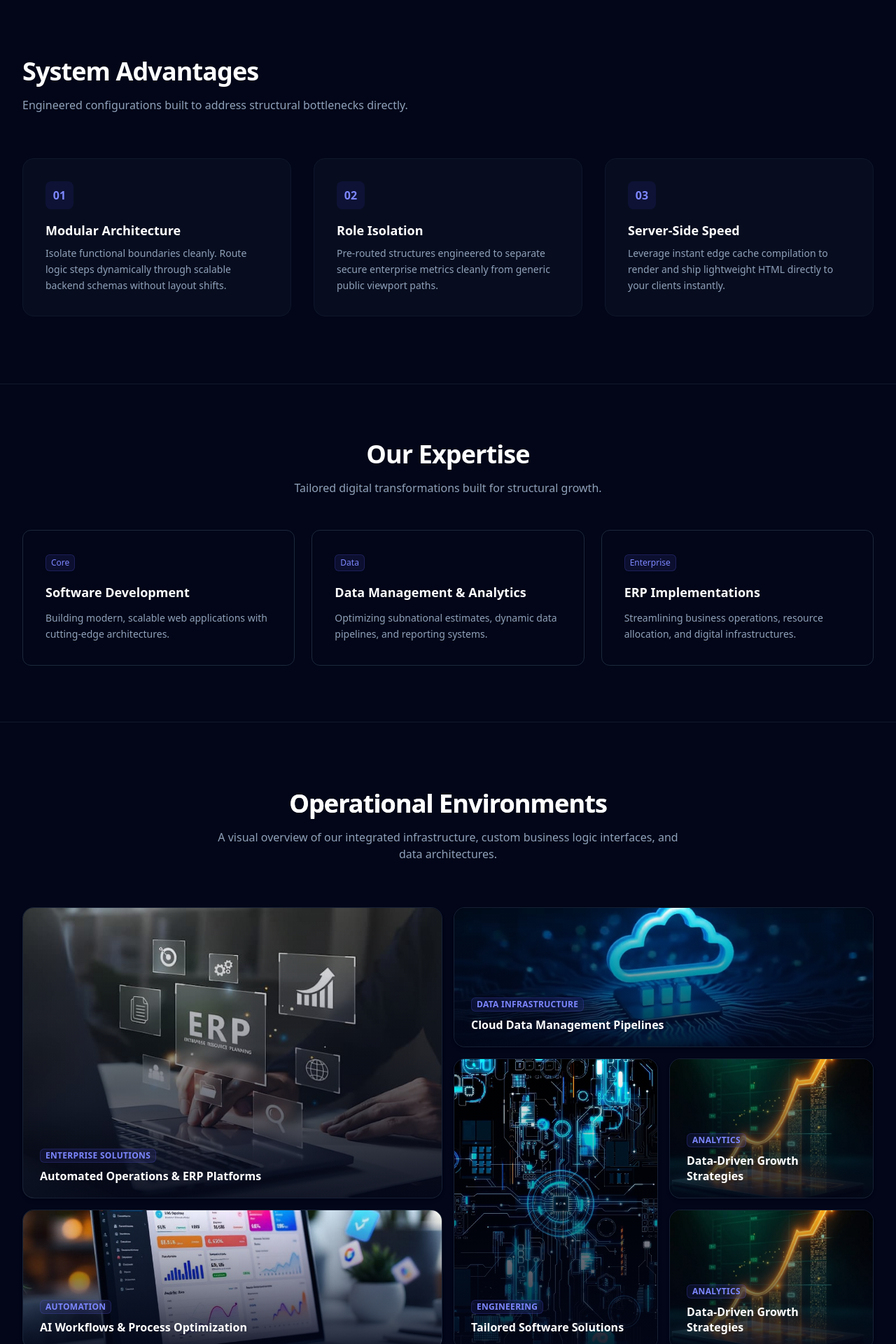
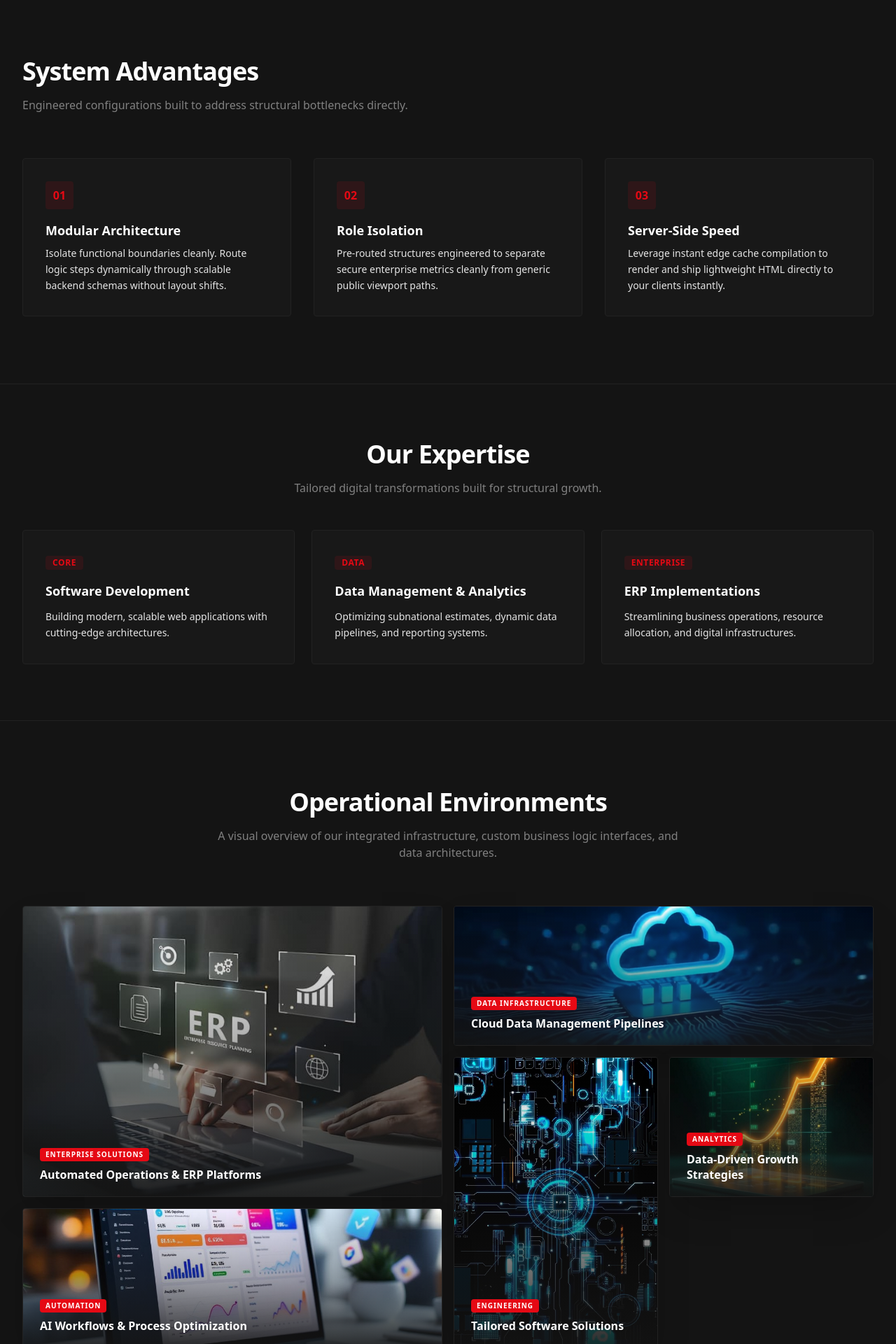
Before and after one commit to Ohmlabs-Africa/ohmlabs, a Next.js app: page / in a window 1280 px wide. Shown: the part 760-2680 px from the top of the page at 70% size. Built offline with nearby package versions, Linux system fonts and the light colour scheme.

Commit message:
UI Enhancement

```diff
--- a/app/(home)/hero/features.tsx
+++ b/app/(home)/hero/features.tsx
@@ -12,19 +12,19 @@ const features: FeatureItem[] = [
 
 export function FeaturesList() {
   return (
-    <section className="mx-auto max-w-7xl px-6 lg:px-8 py-24 border-t border-slate-900 bg-slate-950">
+    <section className="mx-auto max-w-7xl px-6 lg:px-8 py-24 border-t border-brand-border bg-brand-bg-deep">
       <div className="mx-auto max-w-2xl lg:mx-0 mb-16">
-        <h2 className="text-3xl font-bold tracking-tight text-white sm:text-4xl">System Advantages</h2>
-        <p className="mt-4 text-base text-slate-400">Engineered configurations built to address structural bottlenecks directly.</p>
+        <h2 className="text-3xl font-bold tracking-tight text-brand-text-primary sm:text-4xl">System Advantages</h2>
+        <p className="mt-4 text-base text-brand-text-muted">Engineered configurations built to address structural bottlenecks directly.</p>
       </div>
       <div className="mx-auto grid max-w-2xl grid-cols-1 gap-8 sm:grid-cols-2 lg:max-w-none lg:grid-cols-3">
         {features.map((feat) => (
-          <div key={feat.num} className="flex flex-col rounded-2xl bg-slate-900/40 p-8 border border-slate-900 hover:border-indigo-500/20 transition-all duration-300">
-            <div className="flex h-10 w-10 items-center justify-center rounded-lg bg-indigo-600/10 text-indigo-400 font-bold mb-4">
+          <div key={feat.num} className="flex flex-col rounded bg-brand-bg-main p-8 border border-brand-border hover:border-brand-accent/40 transition-all duration-300 group">
+            <div className="flex h-10 w-10 items-center justify-center rounded bg-brand-accent/10 text-brand-accent font-black mb-4 group-hover:bg-brand-accent group-hover:text-brand-text-primary transition-colors">
               {feat.num}
             </div>
-            <h3 className="text-lg font-semibold text-white">{feat.title}</h3>
-            <p className="mt-2 text-sm leading-relaxed text-slate-400">{feat.description}</p>
+            <h3 className="text-lg font-bold text-brand-text-primary">{feat.title}</h3>
+            <p className="mt-2 text-sm leading-relaxed text-brand-text-secondary">{feat.description}</p>
           </div>
         ))}
       </div>
--- a/app/(home)/layout.tsx
+++ b/app/(home)/layout.tsx
@@ -7,7 +7,7 @@ export default function MarketingLayout({
   children: React.ReactNode;
 }) {
   return (
-    <div className="flex min-h-screen flex-col bg-slate-950 text-slate-100 antialiased selection:bg-indigo-500/30">
+    <div className="flex min-h-screen flex-col bg-color-brand-bg-deep text-slate-100 antialiased selection:bg-color-brand-accent-hover/30">
       <Header />
       <main className="flex-1">
         {children}
--- a/app/(home)/page.tsx
+++ b/app/(home)/page.tsx
@@ -5,7 +5,7 @@ import { FeaturesList } from '@/app/(home)/hero/features';
 
 export default function LandingPage() {
   return (
-    <div className="bg-slate-950">
+    <div className="bg-color-brand-bg-deep">
       <HeroSection />
       <FeaturesList />
       <ServicesList />
--- a/components/layout/footer.tsx
+++ b/components/layout/footer.tsx
@@ -1,9 +1,13 @@
 export function Footer() {
   return (
-    <footer className="border-t border-slate-900 bg-slate-950 py-12 text-center text-sm text-slate-500">
+    <footer className="border-t border-brand-border bg-brand-bg-deep py-12 text-center text-sm text-brand-text-muted">
       <div className="mx-auto max-w-7xl px-6 lg:px-8 flex flex-col sm:flex-row items-center justify-between gap-4">
-        <p className="text-slate-400 font-medium">OhmLabs — Tranquility in entropy.</p>
-        <p>&copy; {new Date().getFullYear()} OhmLabs. All rights reserved.</p>
+        <p className="text-brand-text-secondary font-medium tracking-wide">
+          OhmLabs — Tranquility in entropy.
+        </p>
+        <p className="text-xs">
+          &copy; {new Date().getFullYear()} OhmLabs. All rights reserved.
+        </p>
       </div>
     </footer>
   );
--- a/components/layout/gallery.tsx
+++ b/components/layout/gallery.tsx
@@ -10,92 +10,50 @@ interface GalleryItem {
 }
 
 const galleryItems: GalleryItem[] = [
-  {
-    src: '/erp.jpg',
-    alt: 'Enterprise Resource Planning systems integration',
-    category: 'Enterprise solutions',
-    title: 'Automated Operations & ERP Platforms',
-    gridClass: 'md:col-span-2 md:row-span-2 min-h-[320px]',
-    priority: true,
-  },
-  {
-    src: '/cloud.png',
-    alt: 'Cloud architecture systems data mapping',
-    category: 'Data Infrastructure',
-    title: 'Cloud Data Management Pipelines',
-    gridClass: 'md:col-span-2 md:row-span-1 min-h-[200px]',
-    priority: true,
-  },
-  {
-    src: '/clouddesign.png',
-    alt: 'Custom analytics interface dashboard blueprint',
-    category: 'Engineering',
-    title: 'Tailored Software Solutions',
-    gridClass: 'md:col-span-1 md:row-span-2 min-h-[240px]',
-  },
-  {
-    src: '/growth.jpg',
-    alt: 'Business metrics analysis chart layout',
-    category: 'Analytics',
-    title: 'Data-Driven Growth Strategies',
-    gridClass: 'md:col-span-1 md:row-span-1 min-h-[200px]',
-  },
-  {
-    src: '/dashboard.jpg',
-    alt: 'Automation tools and system script tasks',
-    category: 'Automation',
-    title: 'AI Workflows & Process Optimization',
-    gridClass: 'md:col-span-2 md:row-span-1 min-h-[200px]',
-  },
-   {
-    src: '/growth.jpg',
-    alt: 'Business metrics analysis chart layout',
-    category: 'Analytics',
-    title: 'Data-Driven Growth Strategies',
-    gridClass: 'md:col-span-1 md:row-span-1 min-h-[200px]',
-  },
+  { src: '/erp.jpg', alt: 'Enterprise Resource Planning systems integration', category: 'Enterprise solutions', title: 'Automated Operations & ERP Platforms', gridClass: 'md:col-span-2 md:row-span-2 min-h-[320px]', priority: true },
+  { src: '/cloud.png', alt: 'Cloud architecture systems data mapping', category: 'Data Infrastructure', title: 'Cloud Data Management Pipelines', gridClass: 'md:col-span-2 md:row-span-1 min-h-[200px]', priority: true },
+  { src: '/clouddesign.png', alt: 'Custom analytics interface dashboard blueprint', category: 'Engineering', title: 'Tailored Software Solutions', gridClass: 'md:col-span-1 md:row-span-2 min-h-[240px]' },
+  { src: '/growth.jpg', alt: 'Business metrics analysis chart layout', category: 'Analytics', title: 'Data-Driven Growth Strategies', gridClass: 'md:col-span-1 md:row-span-1 min-h-[200px]' },
+  { src: '/dashboard.jpg', alt: 'Automation tools and system script tasks', category: 'Automation', title: 'AI Workflows & Process Optimization', gridClass: 'md:col-span-2 md:row-span-1 min-h-[200px]' }
 ];
 
 export function GalleryGrid() {
   return (
-    <section className="mx-auto max-w-7xl px-6 lg:px-8 py-24 border-t border-slate-800/60">
+    <section className="mx-auto max-w-7xl px-6 lg:px-8 py-24 border-t border-brand-border bg-brand-bg-deep">
       <div className="mx-auto max-w-2xl text-center mb-16">
-        <h2 className="text-3xl font-extrabold tracking-tight text-white sm:text-4xl bg-gradient-to-r from-white via-slate-200 to-slate-400 bg-clip-text text-transparent">
+        <h2 className="text-3xl font-black tracking-tight text-brand-text-primary sm:text-4xl">
           Operational Environments
         </h2>
-        <p className="mt-4 text-base text-slate-400">
+        <p className="mt-4 text-base text-brand-text-muted">
           A visual overview of our integrated infrastructure, custom business logic interfaces, and data architectures.
         </p>
       </div>
 
-      {/* Advanced Collage Grid Layout */}
       <div className="grid grid-cols-1 sm:grid-cols-2 md:grid-cols-4 gap-4 auto-rows-auto">
         {galleryItems.map((item, idx) => (
           <div
             key={idx}
-            className={`relative rounded-2xl overflow-hidden group bg-slate-950 border border-slate-800/80 shadow-md ${item.gridClass}`}
+            className={`relative rounded overflow-hidden group bg-brand-bg-main border border-brand-border shadow-2xl ${item.gridClass}`}
           >
-            {/* Image Wrapper */}
             <div className="absolute inset-0 w-full h-full">
               <Image
                 src={item.src}
                 alt={item.alt}
                 fill
                 sizes="(max-width: 640px) 100vw, (max-width: 768px) 50vw, (max-width: 1200px) 33vw, 25vw"
-                className="object-cover object-center transition-transform duration-700 ease-out group-hover:scale-105 group-hover:rotate-0.5"
+                className="object-cover object-center transition-transform duration-700 ease-out group-hover:scale-105"
                 priority={item.priority}
                 loading={item.priority ? undefined : 'lazy'}
               />
-              {/* Dynamic Overlay Gradient Layer */}
-              <div className="absolute inset-0 bg-gradient-to-t from-slate-950 via-slate-950/45 to-transparent transition-opacity duration-300 opacity-90 group-hover:opacity-95" />
+              {/* Cinematic Vignette Overlay */}
+              <div className="absolute inset-0 bg-gradient-to-t from-brand-bg-deep via-brand-bg-deep/40 to-transparent transition-opacity duration-300 opacity-90 group-hover:opacity-95" />
             </div>
 
-            {/* Text and Category Metadata Card Contents */}
             <div className="absolute inset-0 p-6 flex flex-col justify-end z-10 translate-y-1 group-hover:translate-y-0 transition-transform duration-300">
-              <span className="inline-flex max-w-max rounded-md bg-indigo-500/10 px-2 py-0.5 text-xs font-semibold text-indigo-400 ring-1 ring-inset ring-indigo-500/20 backdrop-blur-sm uppercase tracking-wide">
+              <span className="inline-flex max-w-max rounded bg-brand-accent px-2 py-0.5 text-[10px] font-black text-brand-text-primary uppercase tracking-widest">
                 {item.category}
               </span>
-              <h3 className="text-base font-bold text-white mt-2 leading-snug group-hover:text-indigo-200 transition-colors duration-200">
+              <h3 className="text-base font-bold text-brand-text-primary mt-2 leading-snug group-hover:text-brand-accent-glow transition-colors duration-200">
                 {item.title}
               </h3>
             </div>
--- a/components/layout/services.tsx
+++ b/components/layout/services.tsx
@@ -12,19 +12,19 @@ const services: ServiceItem[] = [
 
 export function ServicesList() {
   return (
-    <section className="mx-auto max-w-7xl px-6 lg:px-8 py-20 border-t border-slate-800/60">
+    <section className="mx-auto max-w-7xl px-6 lg:px-8 py-20 border-t border-brand-border bg-brand-bg-deep">
       <div className="mx-auto max-w-2xl text-center mb-12">
-        <h2 className="text-3xl font-bold tracking-tight text-white sm:text-4xl">Our Expertise</h2>
-        <p className="mt-4 text-base text-slate-400">Tailored digital transformations built for structural growth.</p>
+        <h2 className="text-3xl font-bold tracking-tight text-brand-text-primary sm:text-4xl">Our Expertise</h2>
+        <p className="mt-4 text-base text-brand-text-muted">Tailored digital transformations built for structural growth.</p>
       </div>
       <div className="mx-auto grid max-w-2xl grid-cols-1 gap-6 sm:grid-cols-2 lg:max-w-none lg:grid-cols-3">
         {services.map((service, index) => (
-          <div key={index} className="rounded-xl bg-slate-950 p-8 border border-slate-800 hover:border-slate-700 transition-colors">
-            <span className="inline-flex items-center rounded-md bg-indigo-500/10 px-2 py-1 text-xs font-medium text-indigo-400 ring-1 ring-inset ring-indigo-500/20 mb-4">
+          <div key={index} className="rounded bg-brand-bg-main p-8 border border-brand-border hover:border-brand-border-muted transition-colors">
+            <span className="inline-flex items-center rounded bg-brand-accent/10 px-2.5 py-0.5 text-xs font-bold text-brand-accent uppercase tracking-wider mb-4">
               {service.tag}
             </span>
-            <h3 className="text-lg font-semibold text-white">{service.title}</h3>
-            <p className="mt-3 text-sm text-slate-400 leading-relaxed">{service.description}</p>
+            <h3 className="text-lg font-bold text-brand-text-primary">{service.title}</h3>
+            <p className="mt-3 text-sm text-brand-text-secondary leading-relaxed">{service.description}</p>
           </div>
         ))}
       </div>
```
Also changed, not shown: app/(home)/hero/hero.tsx (+10 -11 lines), app/globals.css (+20 -2 lines), components/layout/header.tsx (+9 -9 lines).
